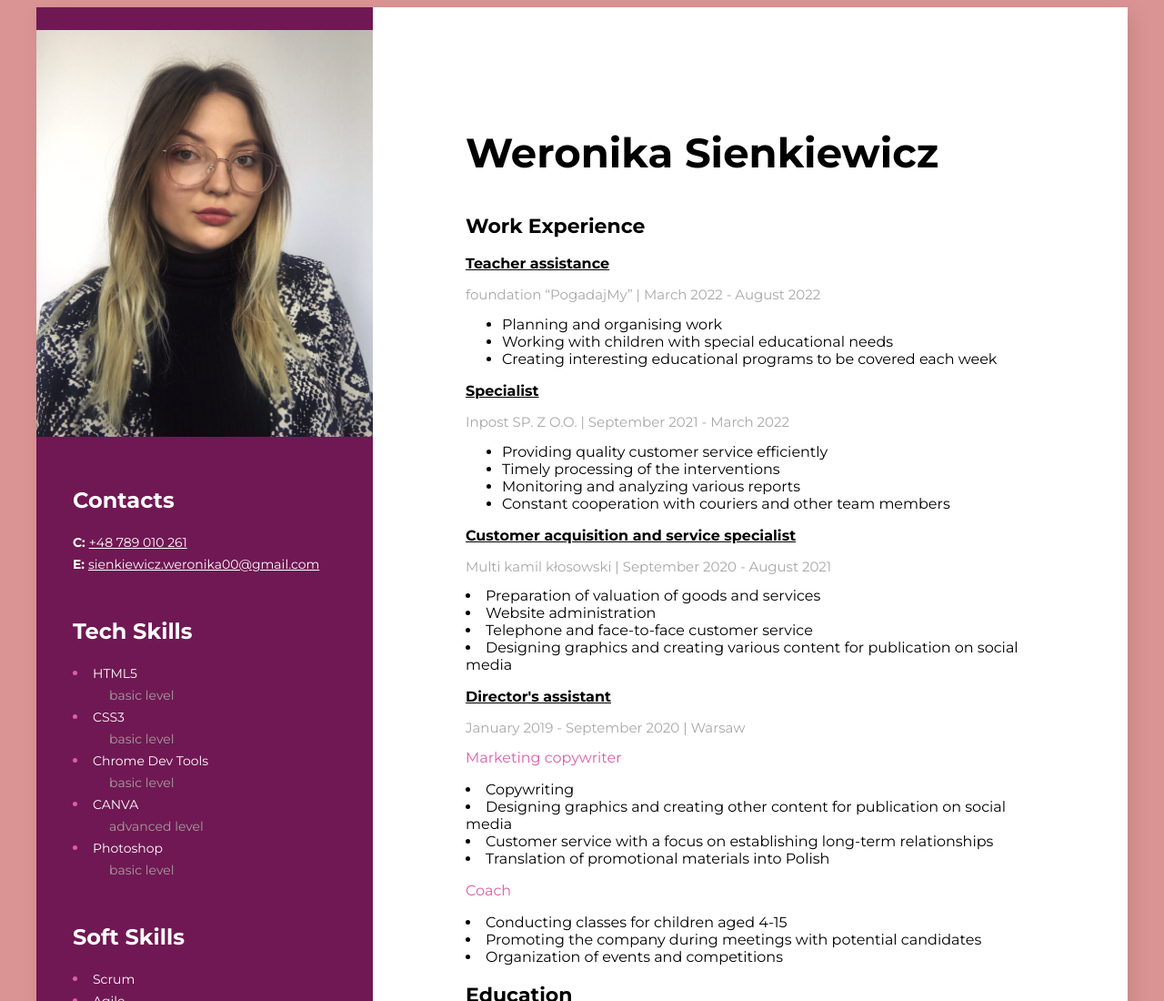
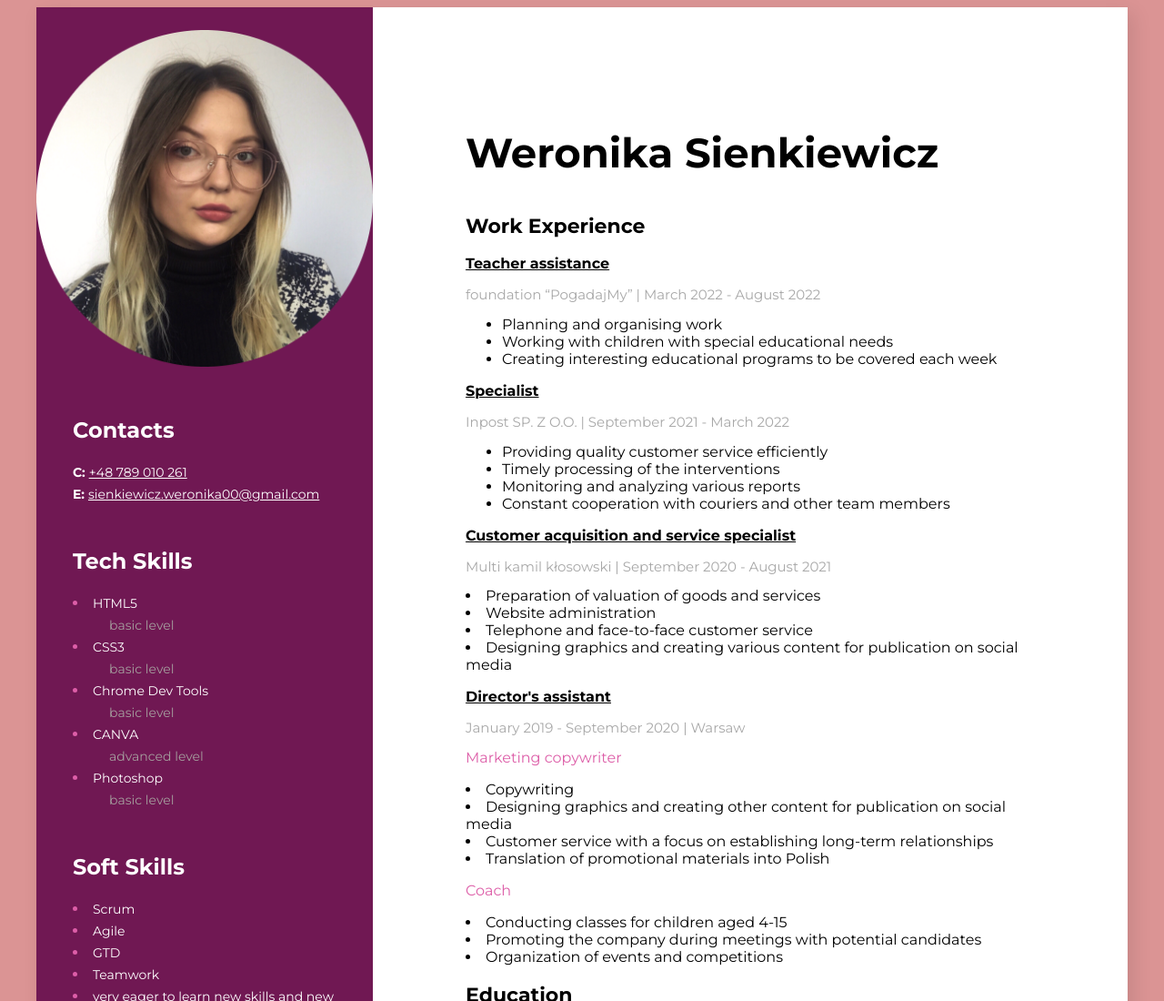
Before and after one commit to wersien/cv-sienkiewicz-weronika, a plain HTML site: page index.html in a window 1280 px wide. Shown: the top 1100 px of the page at 91% size. Drawn offline with Linux system fonts and the light colour scheme.

Commit message:
new photo

```diff
--- a/index.html
+++ b/index.html
@@ -85,7 +85,7 @@
         </div>
       </main>
       <aside>
-        <img class="cv-photo" src="photo.png" width="370" alt="zdjecie Weroniki Sienkiewicz" />
+        <img class="cv-photo" src="weronika.png" width="370" alt="zdjecie Weroniki Sienkiewicz" />
 
         <div class="contact-block">
           <h2 class="header-secondary">Contacts</h2>
```
Also changed, not shown: photo.png (deleted).
